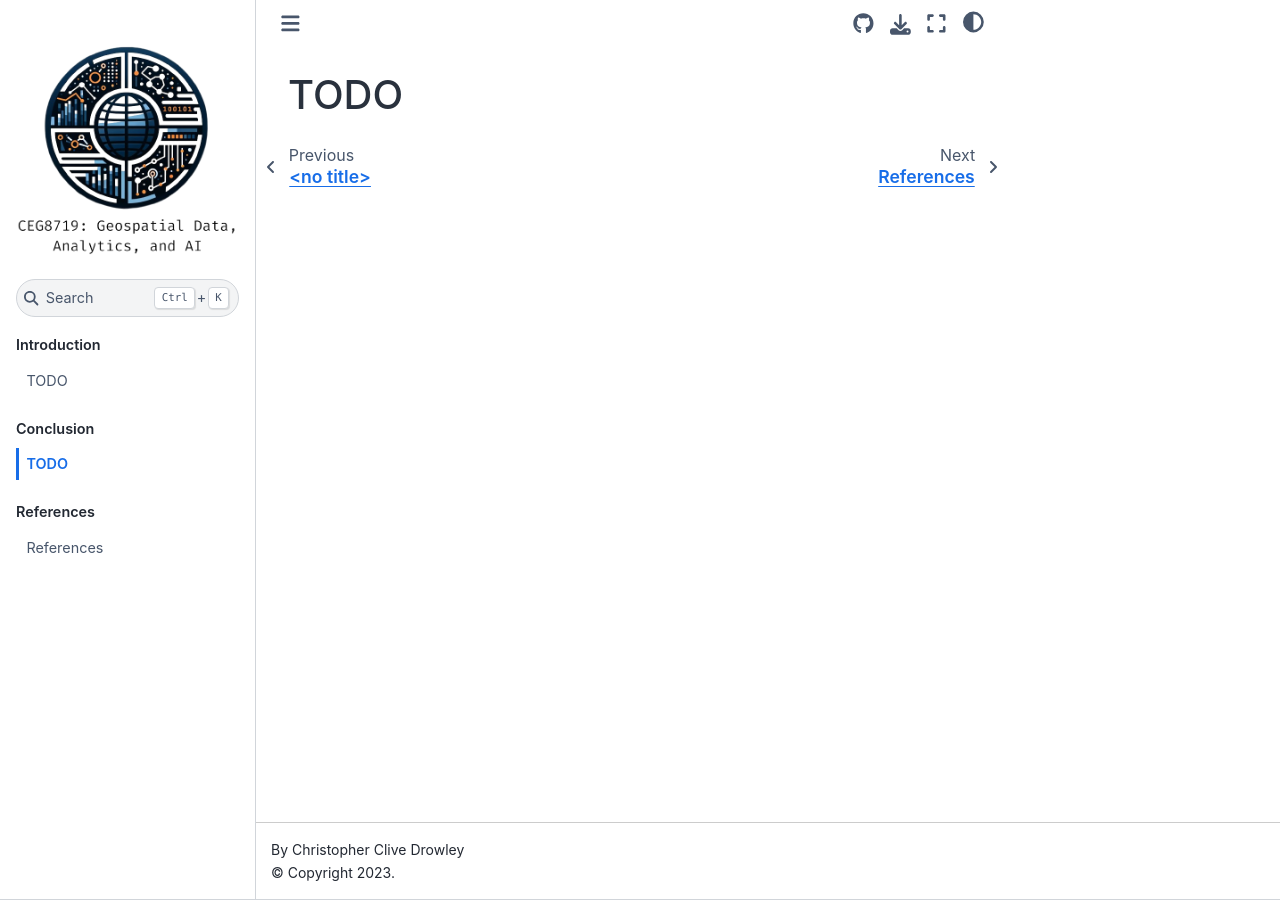
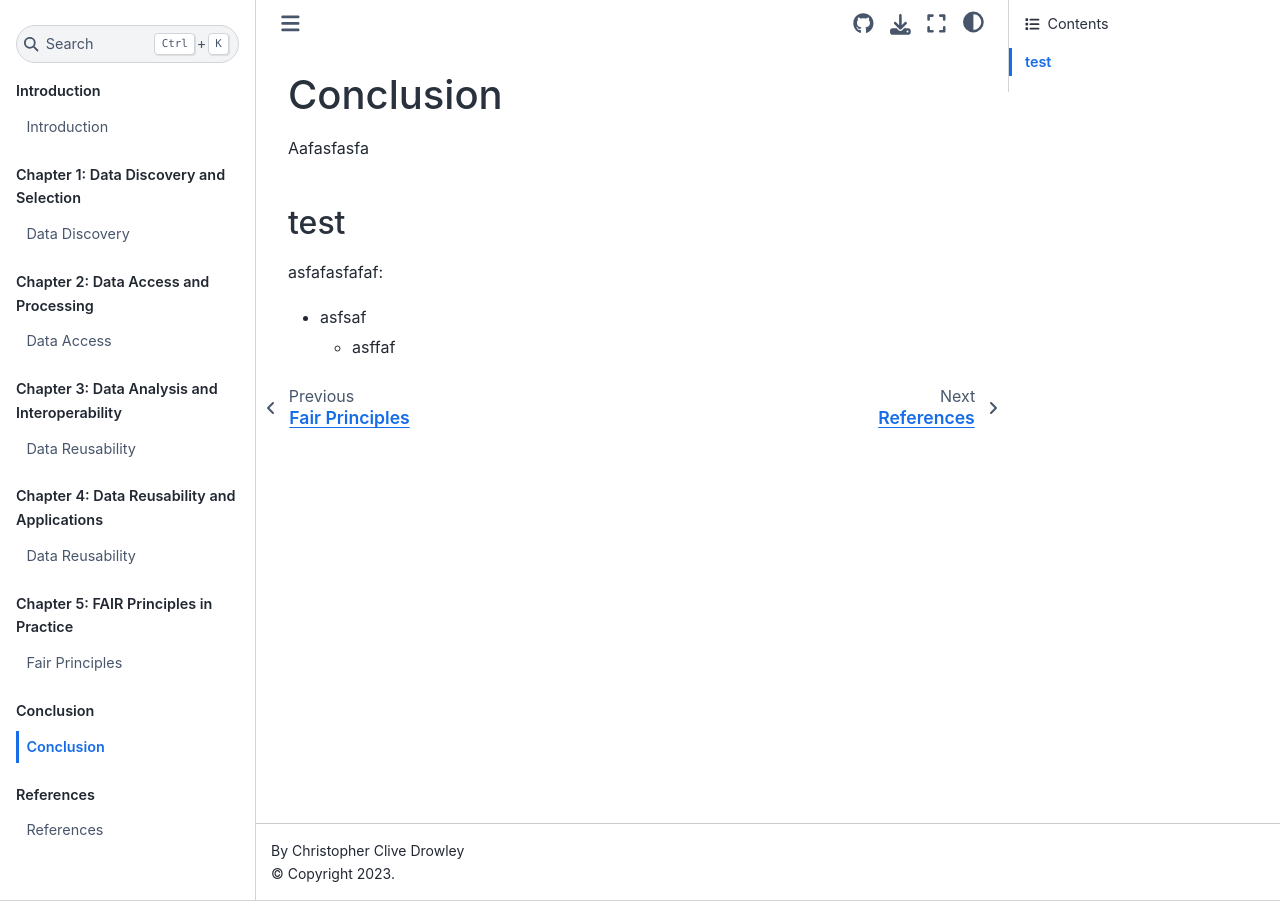
Before and after one commit to cdrowley/CEG8719, a Jupyter Book: the page built from book/conclusion.md, in a window 1280 px wide. Built offline with Jupyter Book 1.0.4 settings and Sphinx 7.4.7 and the Sphinx Book theme 1.1.4, drawn with Linux system fonts in a browser that asks for light colours.

Commit message:
Refactor table of contents structure

```diff
--- a/_toc.yml
+++ b/_toc.yml
@@ -16,31 +16,39 @@
 
 
 format: jb-book
-root: index
+root: book/index
+
 parts:
-- caption: 'Introduction'
-  chapters:
-  - file: book/intro
-- caption: 'Chapter 1: Data Discovery and Selection'
-  chapters:
-  - file: book/chapter_1_data_discovery/index
-- caption: 'Chapter 2: Data Access and Processing'
-  chapters:
-  - file: book/chapter_2_data_access/index
-  - file: book/chapter_2_data_access/data_download
-- caption: 'Chapter 3: Data Analysis and Interoperability'
-  chapters:
-  - file: book/chapter_3_data_analysis/index
-  - file: book/chapter_3_data_analysis/data_integration
-- caption: 'Chapter 4: Data Reusability and Applications'
-  chapters:
-  - file: book/chapter_4_data_reusability/index
-- caption: 'Chapter 5: FAIR Principles in Practice'
-  chapters:
-  - file: book/chapter_5_fair_principles/index
-- caption: 'Conclusion'
-  chapters:
-  - file: book/conclusion
-- caption: 'References'
-  chapters:
-  - file: book/references
+  - caption: 'Introduction'
+    chapters:
+    - file: book/intro
+
+  - caption: 'Chapter 1: Data Discovery and Selection'
+    chapters:
+    - file: book/chapter_1_data_discovery/index
+
+  - caption: 'Chapter 2: Data Access and Processing'
+    chapters:
+    - file: book/chapter_2_data_access/index
+    - file: book/chapter_2_data_access/data_download
+
+  - caption: 'Chapter 3: Data Analysis and Interoperability'
+    chapters:
+    - file: book/chapter_3_data_analysis/index
+    - file: book/chapter_3_data_analysis/data_integration
+
+  - caption: 'Chapter 4: Data Reusability and Applications'
+    chapters:
+    - file: book/chapter_4_data_reusability/index
+
+  - caption: 'Chapter 5: FAIR Principles in Practice'
+    chapters:
+    - file: book/chapter_5_fair_principles/index
+
+  - caption: 'Conclusion'
+    chapters:
+    - file: book/conclusion
+
+  - caption: 'References'
+    chapters:
+    - file: book/references
--- a/book/chapter_1_data_discovery/index.md
+++ b/book/chapter_1_data_discovery/index.md
@@ -0,0 +1,8 @@
+# Data Discovery
+
+Aafasfasfa
+
+## test
+asfafasfafaf:
+- asfsaf
+  - asffaf
--- a/book/chapter_2_data_access/index.md
+++ b/book/chapter_2_data_access/index.md
@@ -0,0 +1,8 @@
+# Data Access
+
+Aafasfasfa
+
+## test
+asfafasfafaf:
+- asfsaf
+  - asffaf
--- a/book/chapter_3_data_analysis/index.md
+++ b/book/chapter_3_data_analysis/index.md
@@ -0,0 +1,8 @@
+# Data Reusability
+
+Aafasfasfa
+
+## test
+asfafasfafaf:
+- asfsaf
+  - asffaf
--- a/book/chapter_4_data_reusability/index.md
+++ b/book/chapter_4_data_reusability/index.md
@@ -0,0 +1,8 @@
+# Data Reusability
+
+Aafasfasfa
+
+## test
+asfafasfafaf:
+- asfsaf
+  - asffaf
--- a/book/chapter_5_fair_principles/index.md
+++ b/book/chapter_5_fair_principles/index.md
@@ -0,0 +1,8 @@
+# Fair Principles
+
+Aafasfasfa
+
+## test
+asfafasfafaf:
+- asfsaf
+  - asffaf
--- a/book/conclusion.md
+++ b/book/conclusion.md
@@ -1 +1,8 @@
-# TODO
+# Conclusion
+
+Aafasfasfa
+
+## test
+asfafasfafaf:
+- asfsaf
+  - asffaf
--- a/book/intro.md
+++ b/book/intro.md
@@ -1 +1,8 @@
-# TODO
+# Introduction
+
+Aafasfasfa
+
+## test
+asfafasfafaf:
+- asfsaf
+  - asffaf
```
Also changed, not shown: book/index.md (renamed from index.md).
